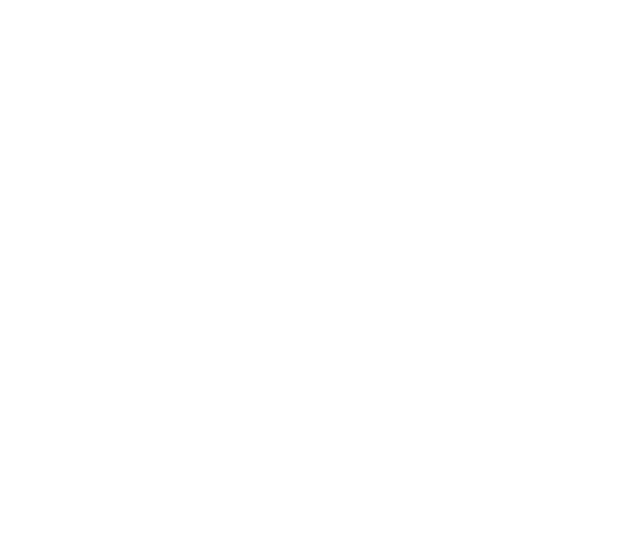
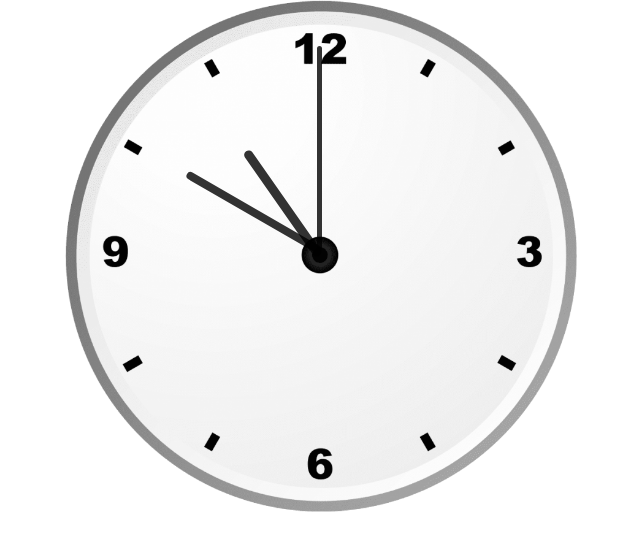
Before and after one commit to ayaam9367/Javascript-Analog-Clock, a plain HTML site: page index.html in a window 1280 px wide. Shown: the whole page, without its empty margins (319-959 px from the left). Drawn offline with Linux system fonts and the light colour scheme.

Commit message:
project complete

```diff
--- a/index.html
+++ b/index.html
@@ -8,6 +8,12 @@
 </head>
 <body>
 
+    <div id="clockContainer">
+        <div id="hour"></div>
+        <div id="minute"></div>
+        <div id="second"></div>
+    </div>
+
     <script src = "script.js"></script>
 </body>
 </html>
--- a/script.js
+++ b/script.js
@@ -0,0 +1,25 @@
+// console.log("Analog Clock");
+
+// var currentTime = new Date();
+// var hours = currentTime.getUTCHours();
+// var mins = currentTime.getUTCMinutes();
+// var seconds = currentTime.getUTCSeconds();
+// var linuxTime = currentTime.getTime();
+// console.log("Linux time is: " + linuxTime);
+
+// console.log("Time rn is: " + hours + "H " + mins + "M " + seconds + "S ");
+
+
+setInterval(() => {
+    date = new Date();
+    hours = date.getHours();
+    minutes = date.getMinutes();
+    seconds = date.getSeconds();
+    var hrotation =  30*hours + minutes/2;
+    var mrotation = 6*minutes;
+    var srotation = 6*seconds;
+
+    hour.style.transform = `rotate(${hrotation}deg)`;
+    minute.style.transform = `rotate(${mrotation}deg)`;
+    second.style.transform = `rotate(${srotation}deg)`;
+}, 1000)
--- a/style.css
+++ b/style.css
@@ -0,0 +1,49 @@
+*{
+    margin: 0;
+    padding: 0;
+}
+
+#clockContainer{
+    position: relative;
+    background-image: url(clock.png);
+    margin: auto;
+    background-repeat: no-repeat;
+    background-size: 100% ;
+    height: 40vw;
+    width: 40vw;
+}
+
+#hour, #minute, #second{
+    position: absolute;
+    background: black;
+    border-radius:10px;
+    transform-origin: bottom;
+}
+
+#hour{
+    width: 1.8%;
+    height: 25%;
+    top: 25%;
+    left: 48.85%;
+    opacity: 0.8;
+
+}
+
+
+#minute{
+    width: 1.6%;
+    height: 30%;
+    top: 19%;
+    left: 48.95%;
+    opacity: 0.8;
+}
+
+
+
+#second{
+    width: 1%;
+    height: 40%;
+    top: 9%;
+    left: 49.25%;
+    opacity: 0.8;
+}
```
